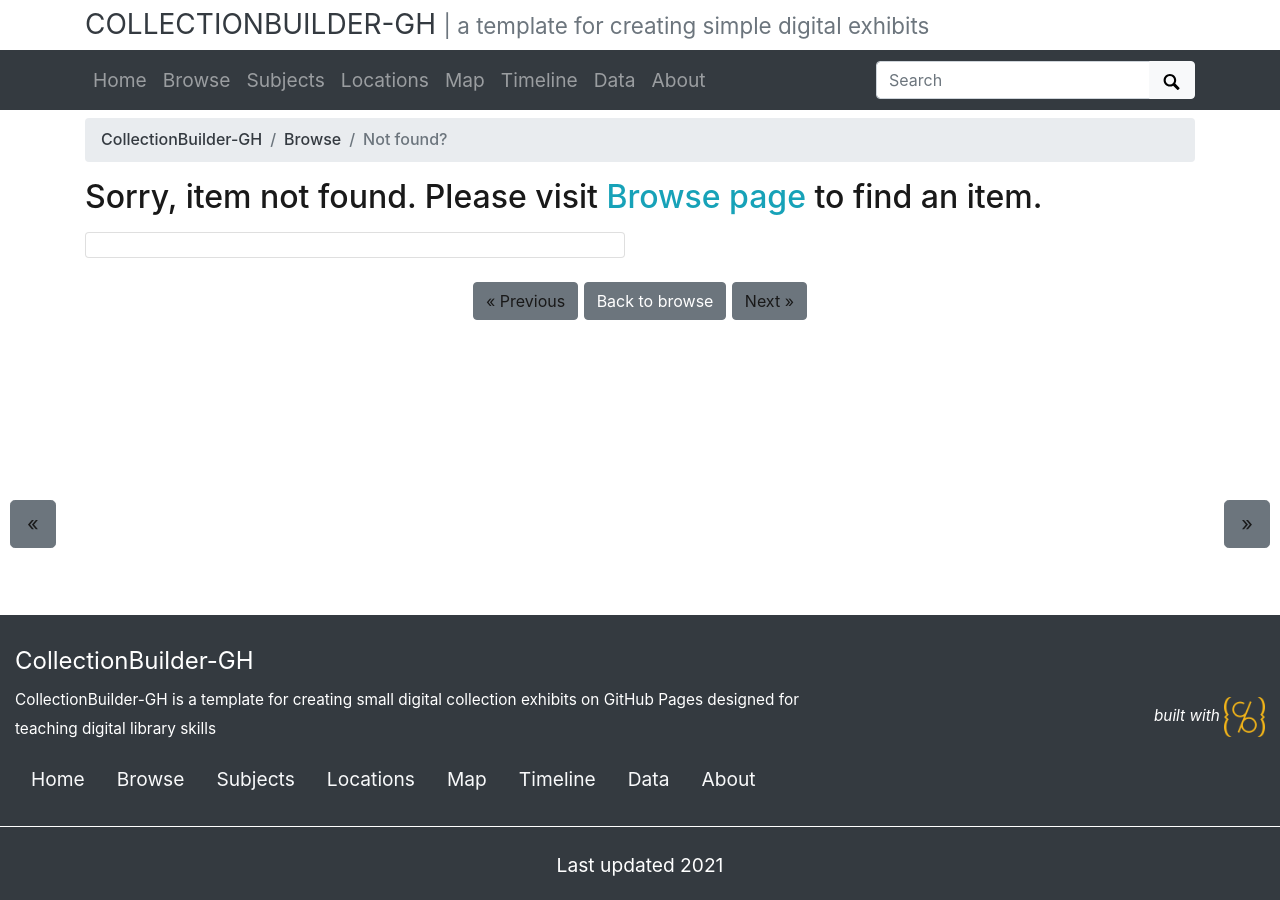
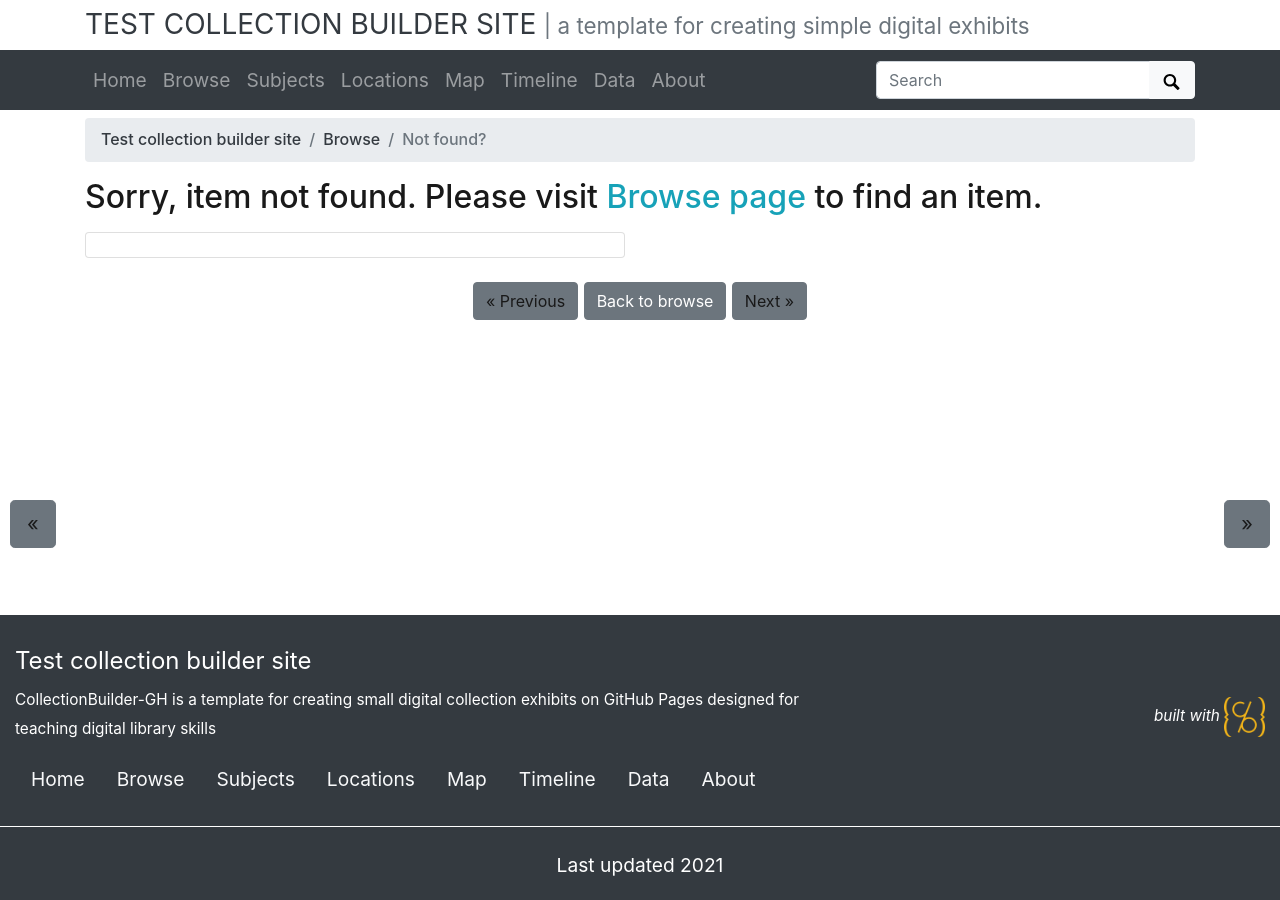
Before and after one commit to Infoliterati/testcb, a Jekyll site: the page built from pages/item.md, in a window 1280 px wide. Built offline with Jekyll 4.4.1, drawn with Linux system fonts in a browser that asks for light colours.

Commit message:
Update _config.yml

```diff
--- a/_config.yml
+++ b/_config.yml
@@ -18,7 +18,7 @@ source-code: https://github.com/CollectionBuilder/collectionbuilder-gh
 # SITE SETTINGS
 #
 # title of site appears in banner
-title: CollectionBuilder-GH
+title: Test collection builder site
 # tagline, a short phrase that will appear throughout the site in the top banner
 tagline: a template for creating simple digital exhibits
 # description appears in meta tags and other locations
```
